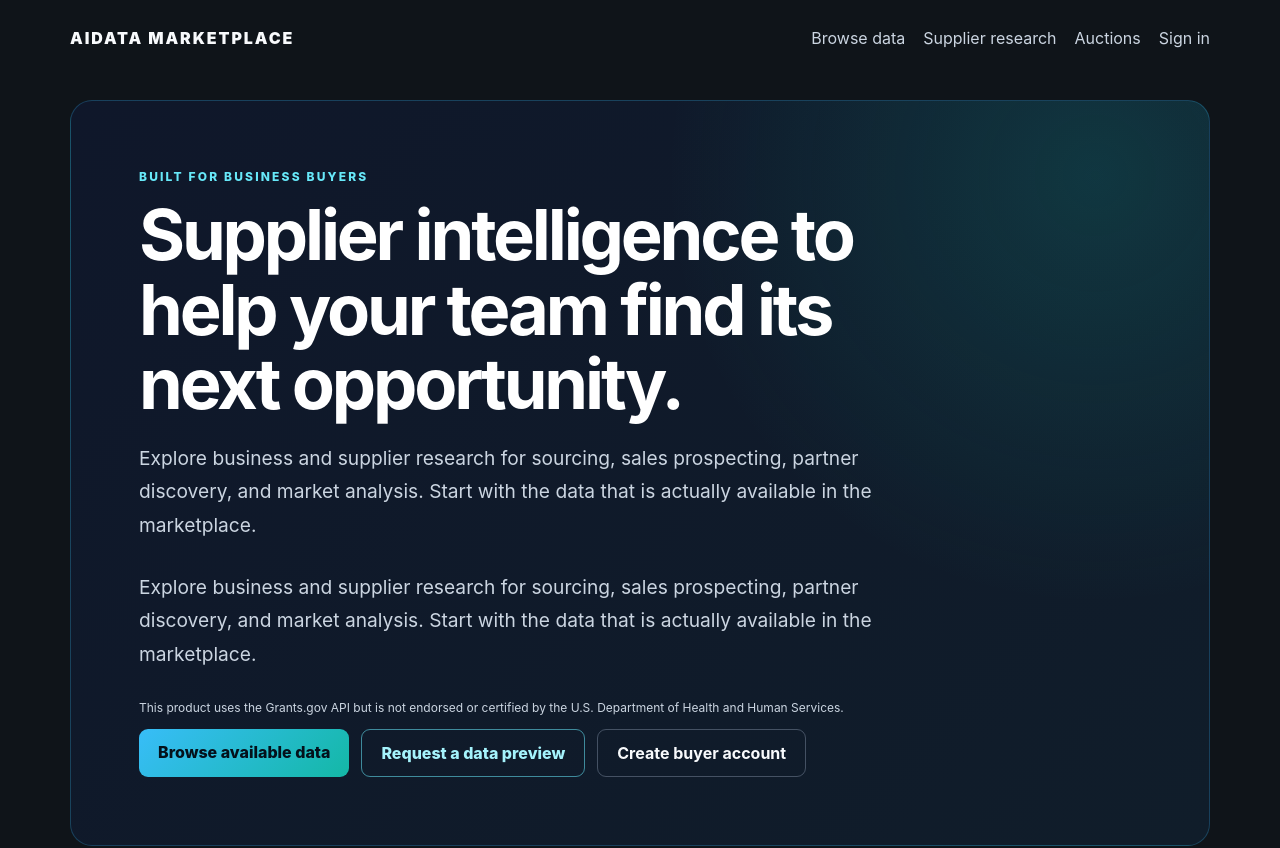
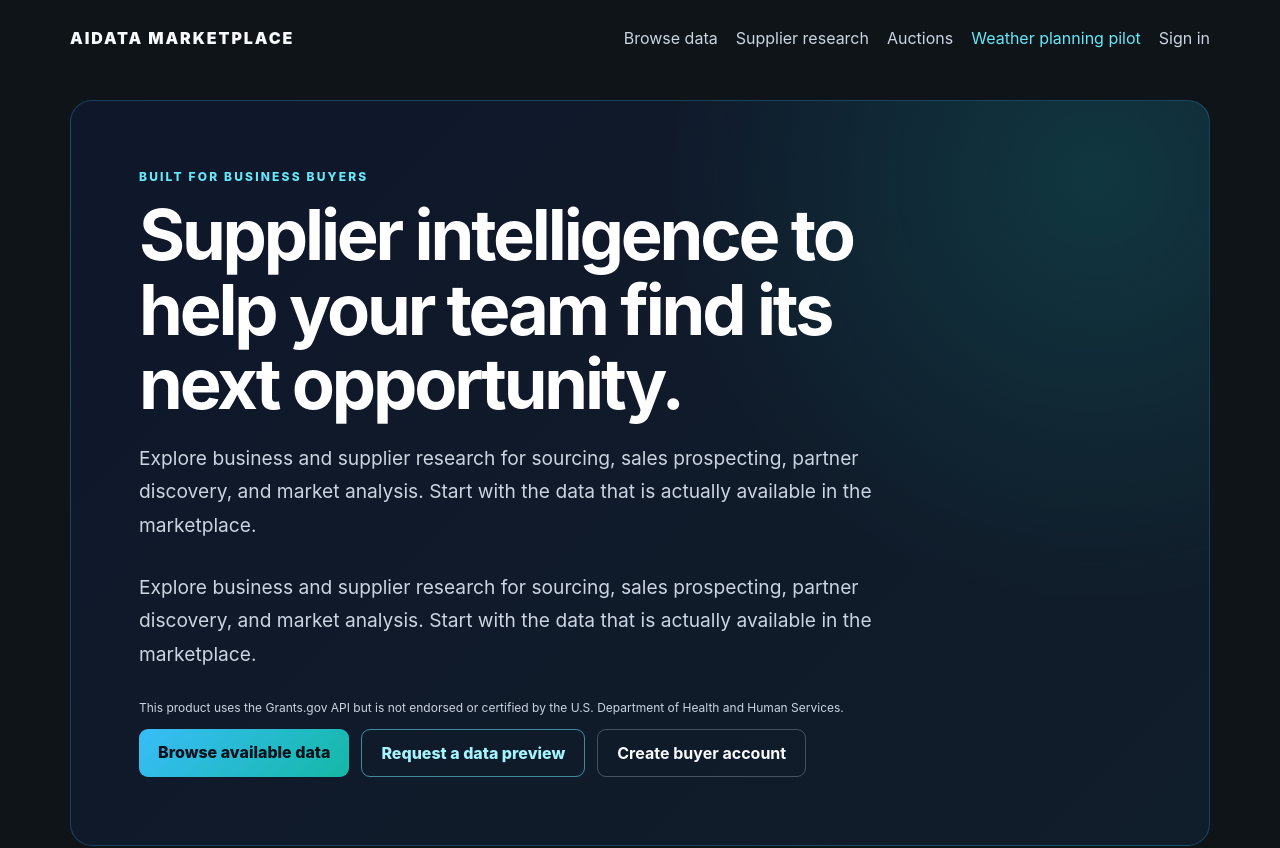
Before and after one commit to coffeyjessie996-ux/AiDataMarketplacefinal, a Next.js app in the folder apps/web/: page /for-businesses in a window 1280 px wide. Shown: the top 848 px of the page. Built offline with nearby package versions, Linux system fonts and the light colour scheme; no server answers.

Commit message:
Link business buyers to weather planning pilot

```diff
--- a/apps/web/app/for-businesses/page.tsx
+++ b/apps/web/app/for-businesses/page.tsx
@@ -66,6 +66,7 @@ export default function ForBusinessesPage() {
           <a href="/#catalog" style={{ color: '#cbd5e1', textDecoration: 'none' }}>Browse data</a>
           <a href="/suppliers" style={{ color: '#cbd5e1', textDecoration: 'none' }}>Supplier research</a>
           <a href="/auctions" style={{ color: '#cbd5e1', textDecoration: 'none' }}>Auctions</a>
+          <a href="/weather-pilot" style={{ color: '#67e8f9', textDecoration: 'none' }}>Weather planning pilot</a>
           <a href="/login" style={{ color: '#cbd5e1', textDecoration: 'none' }}>Sign in</a>
         </div>
       </nav>
```
